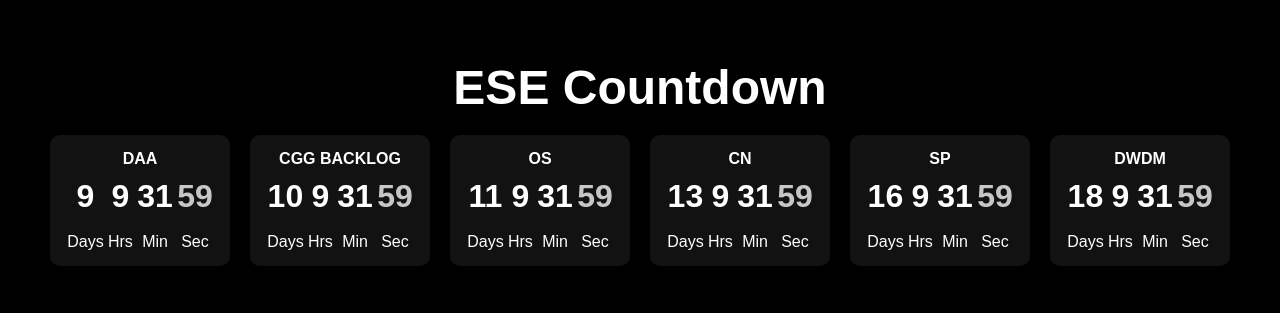
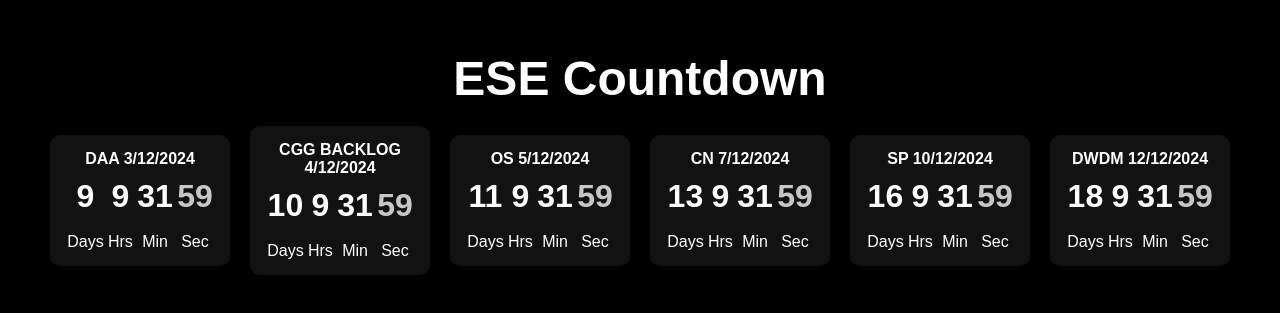
Before and after one commit to rohitvd27/ESE-TY-countdown, a plain HTML site: page index.html in a window 1280 px wide. Shown: the part 237-550 px from the top of the page. Drawn offline with Linux system fonts and the light colour scheme.

Commit message:
Update index.html
dates given

```diff
--- a/index.html
+++ b/index.html
@@ -70,7 +70,7 @@
     <h1>ESE Countdown</h1>
     <div class="container">
       <div class="card" data-date="2024-12-03">
-        <h2>DAA</h2>
+        <h2>DAA 3/12/2024 </h2>
         <div class="timer">
           <div class="unit"><span class="days">--</span><br />Days</div>
           <div class="unit"><span class="hours">--</span><br />Hrs</div>
@@ -79,7 +79,7 @@
         </div>
       </div>
       <div class="card" data-date="2024-12-04">
-        <h2>CGG BACKLOG</h2>
+        <h2>CGG BACKLOG 4/12/2024 </h2>
         <div class="timer">
           <div class="unit"><span class="days">--</span><br />Days</div>
           <div class="unit"><span class="hours">--</span><br />Hrs</div>
@@ -88,7 +88,7 @@
         </div>
       </div>
       <div class="card" data-date="2024-12-05">
-        <h2>OS</h2>
+        <h2>OS 5/12/2024 </h2>
         <div class="timer">
           <div class="unit"><span class="days">--</span><br />Days</div>
           <div class="unit"><span class="hours">--</span><br />Hrs</div>
@@ -97,7 +97,7 @@
         </div>
       </div>
       <div class="card" data-date="2024-12-07">
-        <h2>CN</h2>
+        <h2>CN 7/12/2024 </h2>
         <div class="timer">
           <div class="unit"><span class="days">--</span><br />Days</div>
           <div class="unit"><span class="hours">--</span><br />Hrs</div>
@@ -106,7 +106,7 @@
         </div>
       </div>
       <div class="card" data-date="2024-12-10">
-        <h2>SP</h2>
+        <h2>SP 10/12/2024 </h2>
         <div class="timer">
           <div class="unit"><span class="days">--</span><br />Days</div>
           <div class="unit"><span class="hours">--</span><br />Hrs</div>
@@ -115,7 +115,7 @@
         </div>
       </div>
       <div class="card" data-date="2024-12-12">
-        <h2>DWDM</h2>
+        <h2>DWDM 12/12/2024 </h2>
         <div class="timer">
           <div class="unit"><span class="days">--</span><br />Days</div>
           <div class="unit"><span class="hours">--</span><br />Hrs</div>
```
